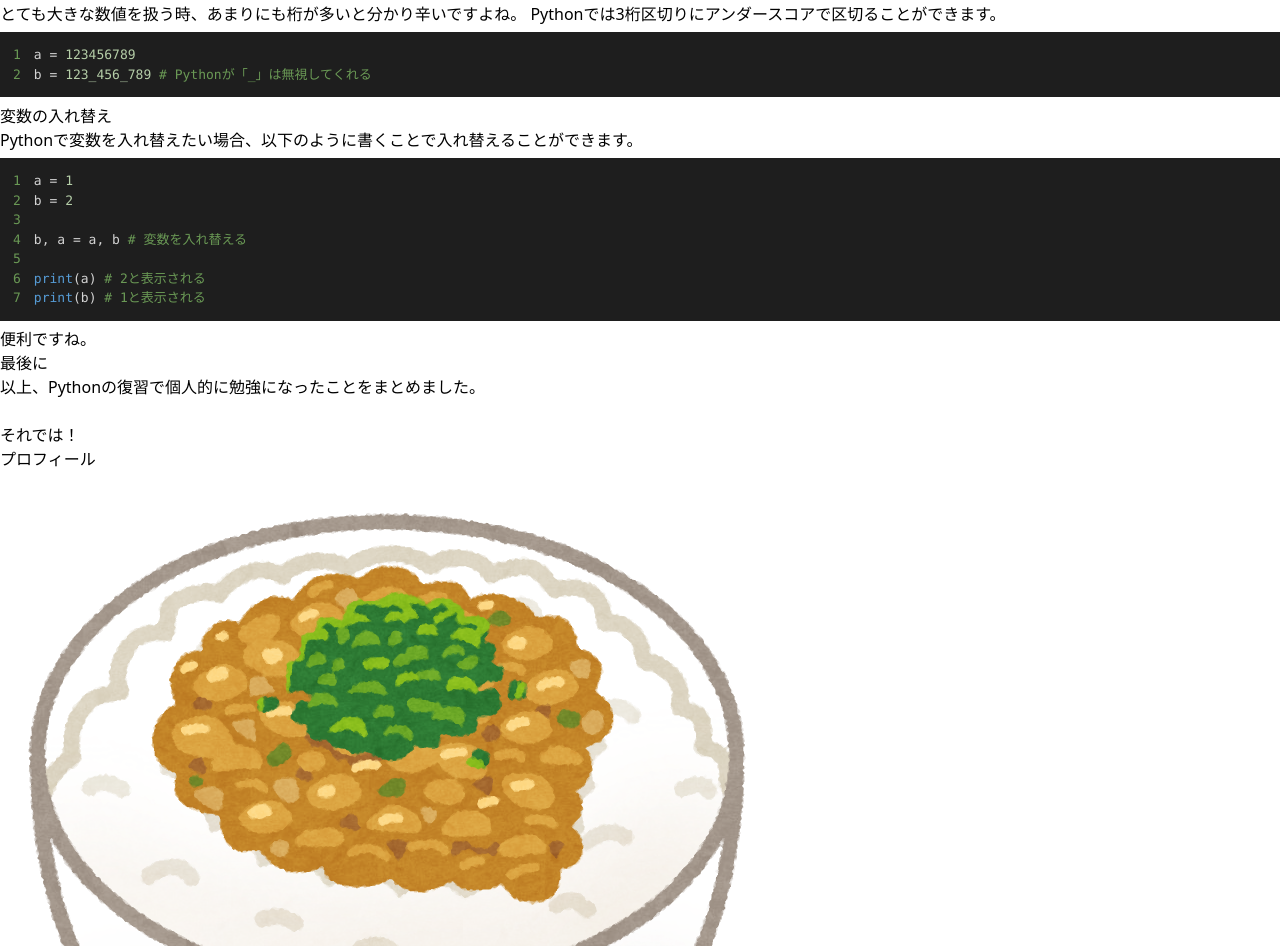
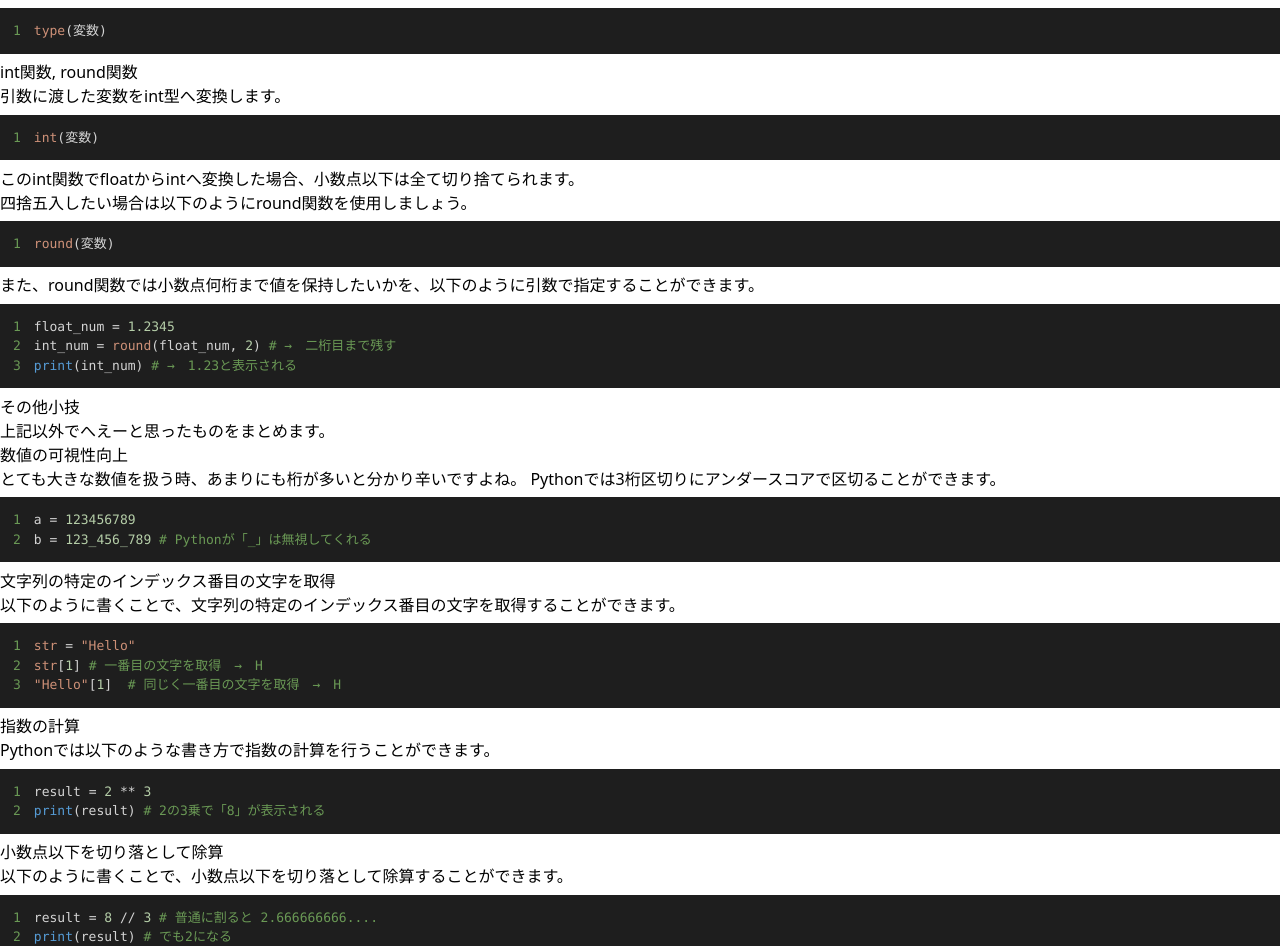
Before and after one commit to nattomatofu/blog, a Next.js app: page /posts/python-memo in a window 1280 px wide. Shown: the part 726-1672 px from the top of the page. Built offline with nearby package versions, Linux system fonts and the light colour scheme.

Commit message:
Pythonの記事を追記

```diff
--- a/src/pages/posts/python-memo.js
+++ b/src/pages/posts/python-memo.js
@@ -13,12 +13,13 @@ import CodeText from "@/components/CodeText";
 import CodeBlockTitle from "@/components/CodeBlockTitle";
 import CodeBlock from "@/components/CodeBlock";
 import Head from "next/head";
+import UnderLineBoldText from "@/components/UnderLineBoldText";
 
 const title = "Pythonについての個人的なメモ";
-const updateDate = "2023/9/24";
+const updateDate = "2023/9/25";
 const thumbnailImagePath = "/images/thumbnail/python_logo.webp";
 const metaDescription =
-    "どうも、納豆大好きnattoです。仕事でよくPythonを使うので、最近は改めてPythonを勉強し直しています。その中で個人的に勉強になったことを備忘録としてまとめます。";
+    "どうも、納豆大好きnattoです。仕事でよくPythonを使うので、最近は改めてPythonを勉強し直しています。その中で個人的に勉強になったことやカンペとして残しておきたいことをまとめます。";
 const metaOgUrl = "https://www.nattomatofu.com/posts/python-memo";
 const metaOgType = "article";
 
@@ -52,9 +53,9 @@ const PythonMemo = () => {
                             <PrefaceText>
                                 仕事でよくPythonを使うので、最近改めてPythonを勉強し直しています。
                                 <br />
-                                その中で個人的に勉強になったことを備忘録としてまとめます。
+                                その中で個人的に勉強になったことや、カンペとして残しておきたいことをまとめます。
                                 <br />
-                                カンペとして活用したいので、めちゃくちゃ初歩的な内容も多いです笑
+                                めちゃくちゃ初歩的な内容も多いです笑
                             </PrefaceText>
                             <TableOfContents />
                         </Preface>
@@ -71,6 +72,10 @@ const PythonMemo = () => {
                                 </CodeBlock>
                                 このように入力することで、input()の中に記載した文字が表示された後にユーザーからの入力を受け付けます。
                                 <br />
+                                <UnderLineBoldText>
+                                    戻り値の方はStringです。
+                                </UnderLineBoldText>
+                                <br />
                                 ちなみに、print関数と以下のような組み合わせ方も可能です。
                                 <CodeBlock language={"python"} isLineNum={true}>
                                     {`print("こんにちは、" + input("名前を入力してください"))`}
@@ -82,6 +87,35 @@ const PythonMemo = () => {
                                 以下のように使用することで引数に渡した文字列の長さを取得できます。
                                 <CodeBlock language={"python"} isLineNum={true}>
                                     {`len(任意の文字列)`}
+                                </CodeBlock>
+                            </MediumParagraph>
+                            <MediumHeading>type関数</MediumHeading>
+                            <MediumParagraph>
+                                以下のように使用することで引数に渡した変数の方を確認できます。
+                                <CodeBlock language={"python"} isLineNum={true}>
+                                    {`type(変数)`}
+                                </CodeBlock>
+                            </MediumParagraph>
+                            <MediumHeading>int関数, round関数</MediumHeading>
+                            <MediumParagraph>
+                                引数に渡した変数をint型へ変換します。
+                                <br />
+                                <CodeBlock language={"python"} isLineNum={true}>
+                                    {`int(変数)`}
+                                </CodeBlock>
+                                <UnderLineBoldText>
+                                    このint関数でfloatからintへ変換した場合、小数点以下は全て切り捨てられます。
+                                    <br />
+                                    四捨五入したい場合は以下のようにround関数を使用しましょう。
+                                </UnderLineBoldText>
+                                <CodeBlock language={"python"} isLineNum={true}>
+                                    {`round(変数)`}
+                                </CodeBlock>
+                                また、round関数では小数点何桁まで値を保持したいかを、以下のように引数で指定することができます。
+                                <CodeBlock language={"python"} isLineNum={true}>
+                                    {`float_num = 1.2345
+int_num = round(float_num, 2) # →　二桁目まで残す
+print(int_num) # →　1.23と表示される`}
                                 </CodeBlock>
                             </MediumParagraph>
                         </MainParagraph>
@@ -97,6 +131,35 @@ const PythonMemo = () => {
                                 <CodeBlock language={"python"} isLineNum={true}>
                                     {`a = 123456789
 b = 123_456_789 # Pythonが「_」は無視してくれる`}
+                                </CodeBlock>
+                            </MediumParagraph>
+                            <MediumHeading>
+                                文字列の特定のインデックス番目の文字を取得
+                            </MediumHeading>
+                            <MediumParagraph>
+                                以下のように書くことで、文字列の特定のインデックス番目の文字を取得することができます。
+                                <CodeBlock language={"python"} isLineNum={true}>
+                                    {`str = "Hello"
+str[1] # 一番目の文字を取得　→　H
+"Hello"[1]  # 同じく一番目の文字を取得　→　H`}
+                                </CodeBlock>
+                            </MediumParagraph>
+                            <MediumHeading>指数の計算</MediumHeading>
+                            <MediumParagraph>
+                                Pythonでは以下のような書き方で指数の計算を行うことができます。
+                                <CodeBlock language={"python"} isLineNum={true}>
+                                    {`result = 2 ** 3
+print(result) # 2の3乗で「8」が表示される`}
+                                </CodeBlock>
+                            </MediumParagraph>
+                            <MediumHeading>
+                                小数点以下を切り落として除算
+                            </MediumHeading>
+                            <MediumParagraph>
+                                以下のように書くことで、小数点以下を切り落として除算することができます。
+                                <CodeBlock language={"python"} isLineNum={true}>
+                                    {`result = 8 // 3 # 普通に割ると 2.666666666....
+print(result) # でも2になる`}
                                 </CodeBlock>
                             </MediumParagraph>
                             <MediumHeading>変数の入れ替え</MediumHeading>
```
